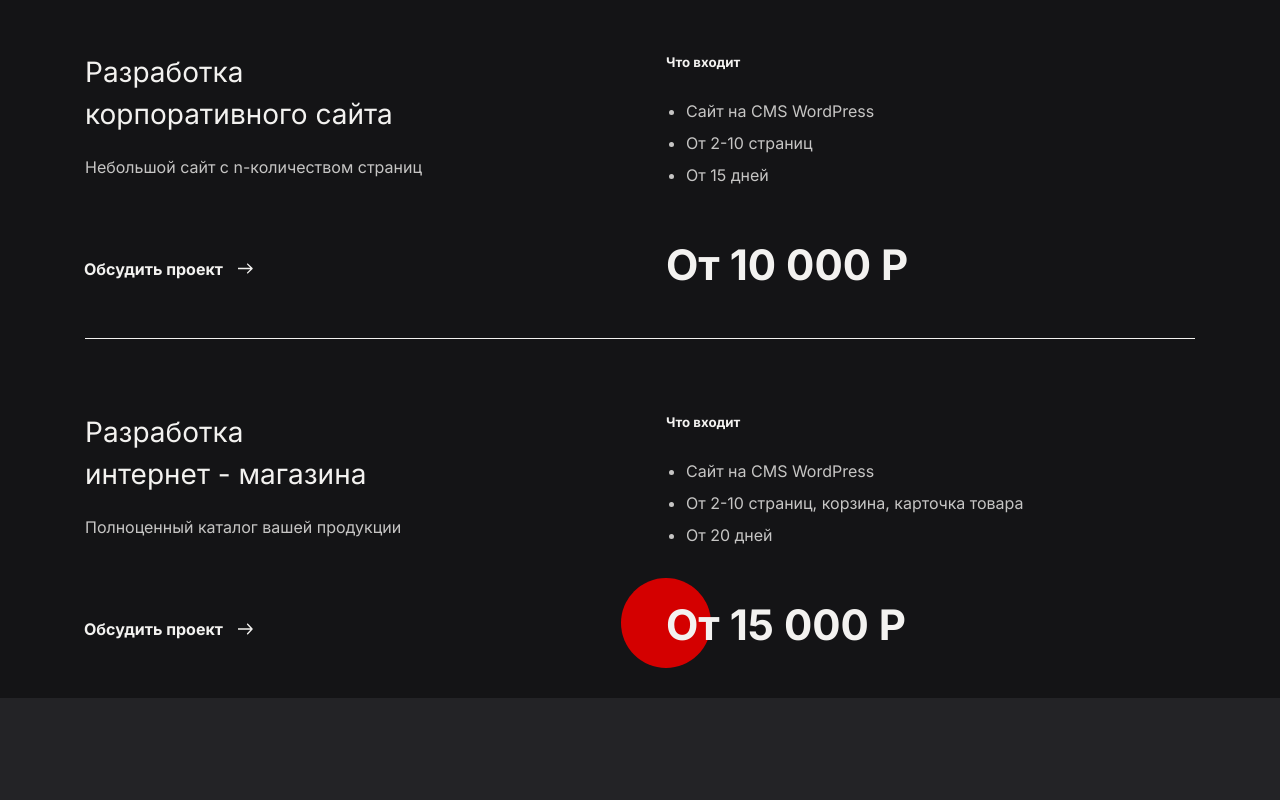
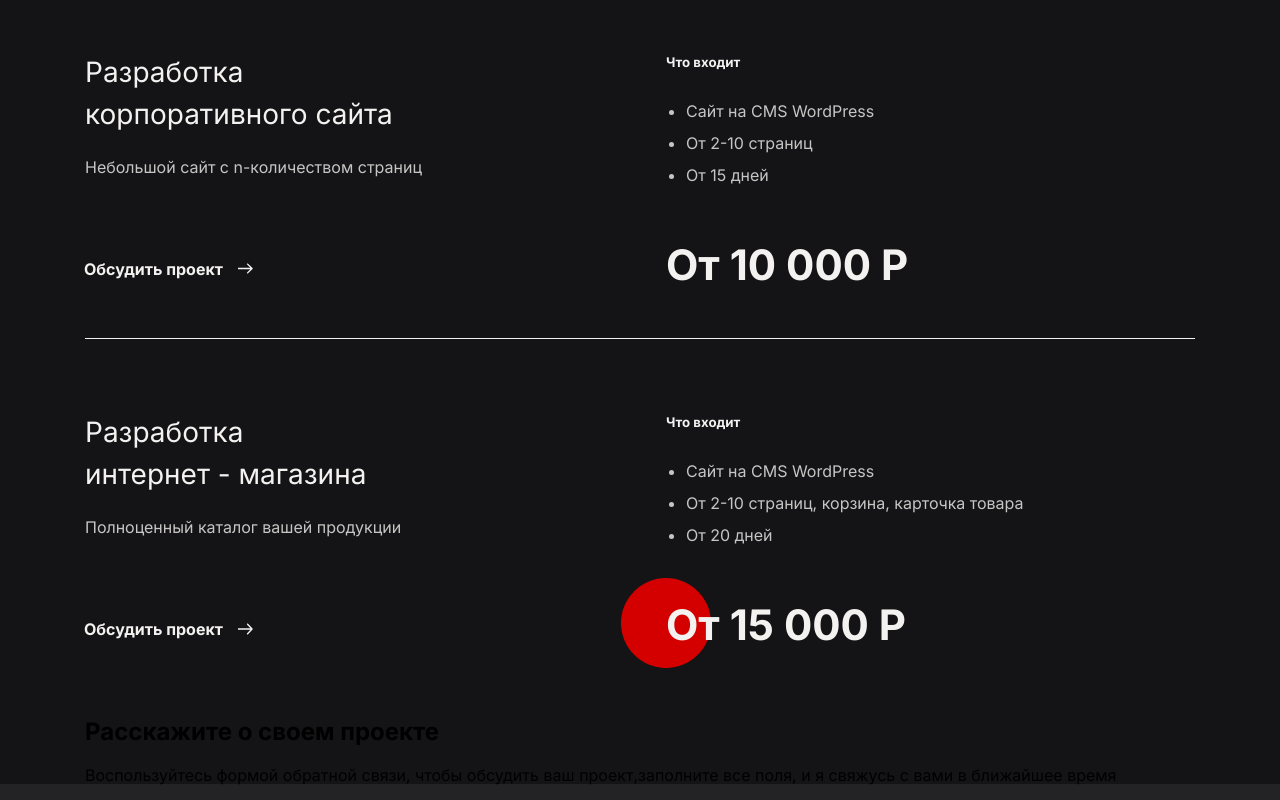
Before and after one commit to mishann82/Module02-Portfolio, a website built with webpack: page src/index.html in a window 1280 px wide. Shown: the part 5495-6295 px from the top of the page. Before the commit the page ends 6193 px from the top, so only its background shows below. Built offline with nearby package versions, Linux system fonts and the light colour scheme.

Commit message:
my files

```diff
--- a/src/index.html
+++ b/src/index.html
@@ -357,6 +357,23 @@
 					</div>
 				</div>
 			</div>
+		</div>
+	</section>
+	<section class="feedback">
+		<div class="bg">
+			<div class="container">
+				<div class="feedback__top">
+					<h2 class="feedback__top_title">
+						Расскажите о своем проекте
+					</h2>
+					<p class="feedback__top-description">
+						Воспользуйтесь формой обратной связи, чтобы обсудить ваш проект,заполните все поля, и я свяжусь с вами
+						в
+						ближайшее время
+					</p>
+				</div>
+			</div>
+
 		</div>
 	</section>
 	<!--
--- a/src/styles/main.scss
+++ b/src/styles/main.scss
@@ -588,8 +588,8 @@ body {
 			line-height: 150%;
 			padding: 25px 0;
 			top: 13rem;
-			left: 50%;
-			margin-left: -120px;
+			left: 52%;
+			margin-left: -12rem;
 			position: absolute;
 			transition: .5s;
 			z-index: 1;
@@ -787,6 +787,7 @@ body {
 		line-height: 150%
 	}
 }
+
 	/*
 	&__tel {
 		color: $green;
```
Also changed, not shown: dist/index.html, 1 other file. Lines whose indentation alone changed are shown as unchanged.
